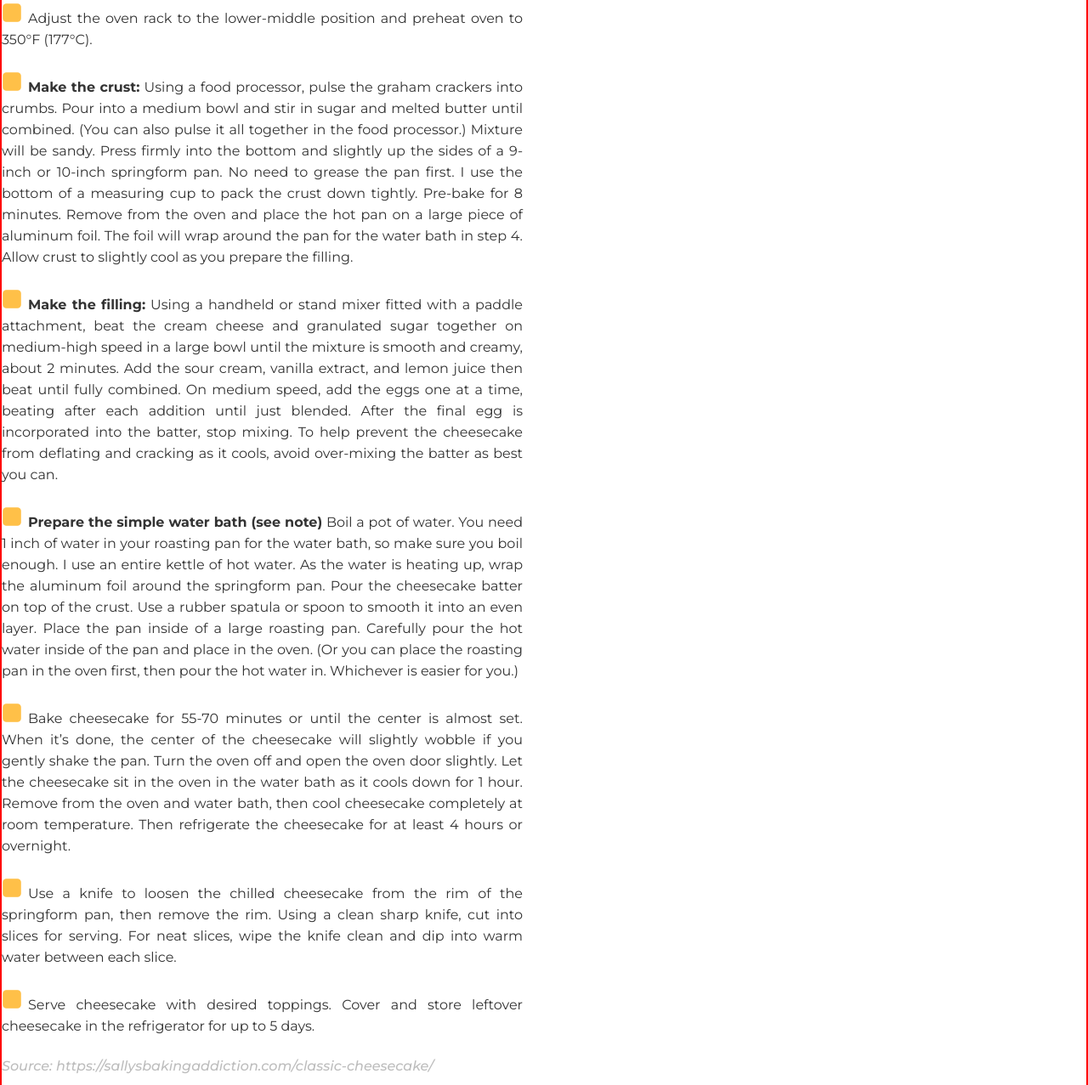
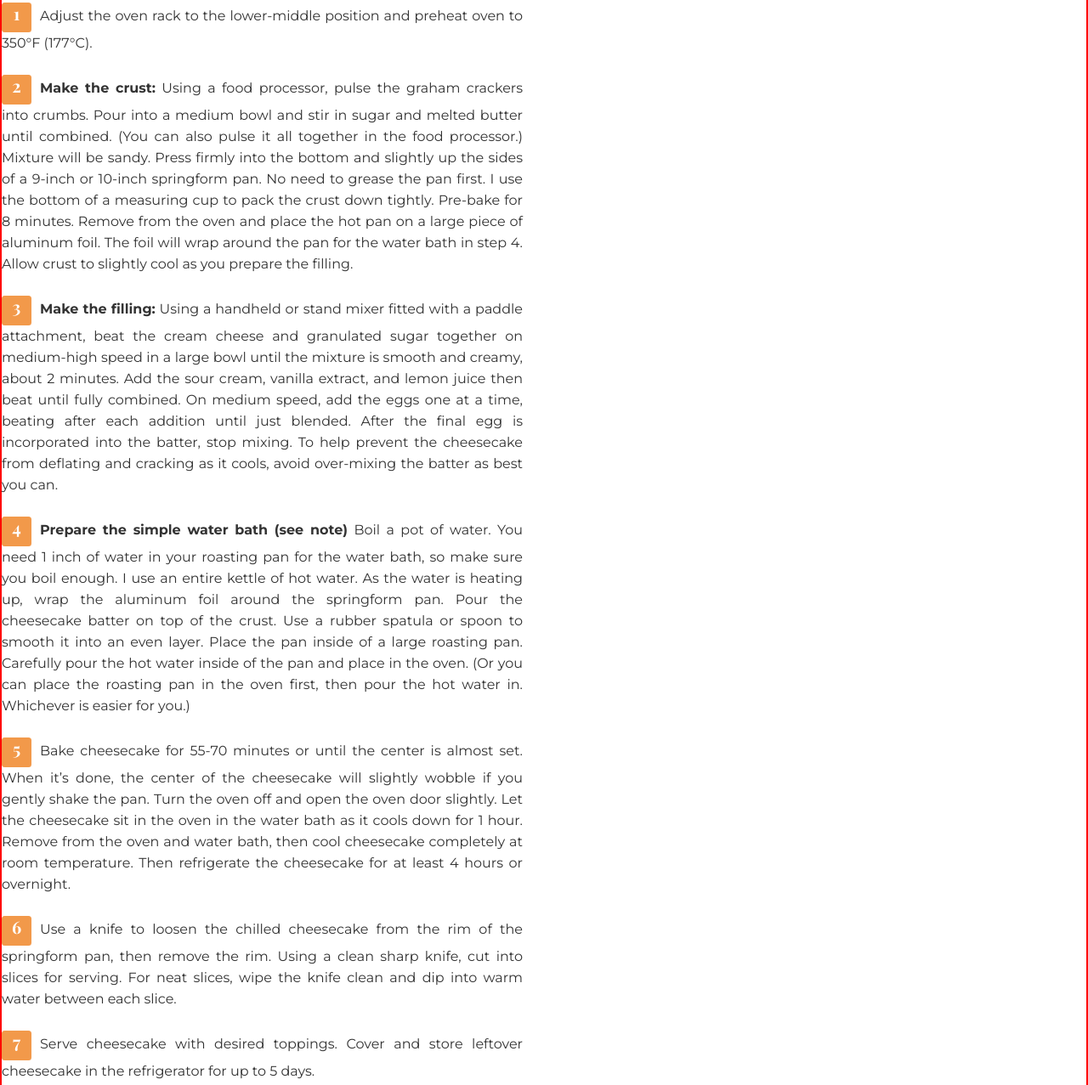
Before and after one commit to murilopita/recipe-page-master, a plain HTML site: page index.html in a window 1280 px wide. Shown: the part 1520-2797 px from the top of the page at 85% size. Drawn offline with nearby package versions, Linux system fonts and the light colour scheme; a web font is replaced by a local one.

Commit message:
Style List Completed

```diff
--- a/index.html
+++ b/index.html
@@ -63,17 +63,21 @@
 
       <h2>Instructions</h2>
 
-      <ol>
 
-        <li>Adjust the oven rack to the lower-middle position and preheat oven to 350°F (177°C).</li>
-        <li><strong>Make the crust:</strong> Using a food processor, pulse the graham crackers into crumbs. Pour into a medium bowl and stir in sugar and melted butter until combined. (You can also pulse it all together in the food processor.) Mixture will be sandy. Press firmly into the bottom and slightly up the sides of a 9-inch or 10-inch springform pan. No need to grease the pan first. I use the bottom of a measuring cup to pack the crust down tightly. Pre-bake for 8 minutes. Remove from the oven and place the hot pan on a large piece of aluminum foil. The foil will wrap around the pan for the water bath in step 4. Allow crust to slightly cool as you prepare the filling.</li>
-        <li><strong>Make the filling:</strong> Using a handheld or stand mixer fitted with a paddle attachment, beat the cream cheese and granulated sugar together on medium-high speed in a large bowl until the mixture is smooth and creamy, about 2 minutes. Add the sour cream, vanilla extract, and lemon juice then beat until fully combined. On medium speed, add the eggs one at a time, beating after each addition until just blended. After the final egg is incorporated into the batter, stop mixing. To help prevent the cheesecake from deflating and cracking as it cools, avoid over-mixing the batter as best you can.</li>
-        <li><strong>Prepare the simple water bath (see note)</strong> Boil a pot of water. You need 1 inch of water in your roasting pan for the water bath, so make sure you boil enough. I use an entire kettle of hot water. As the water is heating up, wrap the aluminum foil around the springform pan. Pour the cheesecake batter on top of the crust. Use a rubber spatula or spoon to smooth it into an even layer. Place the pan inside of a large roasting pan. Carefully pour the hot water inside of the pan and place in the oven. (Or you can place the roasting pan in the oven first, then pour the hot water in. Whichever is easier for you.)</li>
-        <li>Bake cheesecake for 55-70 minutes or until the center is almost set. When it’s done, the center of the cheesecake will slightly wobble if you gently shake the pan. Turn the oven off and open the oven door slightly. Let the cheesecake sit in the oven in the water bath as it cools down for 1 hour. Remove from the oven and water bath, then cool cheesecake completely at room temperature. Then refrigerate the cheesecake for at least 4 hours or overnight.</li>
-        <li>Use a knife to loosen the chilled cheesecake from the rim of the springform pan, then remove the rim. Using a clean sharp knife, cut into slices for serving. For neat slices, wipe the knife clean and dip into warm water between each slice.</li>
-        <li>Serve cheesecake with desired toppings. Cover and store leftover cheesecake in the refrigerator for up to 5 days.</li>
+      <p>Adjust the oven rack to the lower-middle position and preheat oven to 350°F (177°C).</p>
 
-      </ol>
+      <p><strong>Make the crust:</strong> Using a food processor, pulse the graham crackers into crumbs. Pour into a medium bowl and stir in sugar and melted butter until combined. (You can also pulse it all together in the food processor.) Mixture will be sandy. Press firmly into the bottom and slightly up the sides of a 9-inch or 10-inch springform pan. No need to grease the pan first. I use the bottom of a measuring cup to pack the crust down tightly. Pre-bake for 8 minutes. Remove from the oven and place the hot pan on a large piece of aluminum foil. The foil will wrap around the pan for the water bath in step 4. Allow crust to slightly cool as you prepare the filling.</p>
+
+      <p><strong>Make the filling:</strong> Using a handheld or stand mixer fitted with a paddle attachment, beat the cream cheese and granulated sugar together on medium-high speed in a large bowl until the mixture is smooth and creamy, about 2 minutes. Add the sour cream, vanilla extract, and lemon juice then beat until fully combined. On medium speed, add the eggs one at a time, beating after each addition until just blended. After the final egg is incorporated into the batter, stop mixing. To help prevent the cheesecake from deflating and cracking as it cools, avoid over-mixing the batter as best you can.</p>
+
+      <p><strong>Prepare the simple water bath (see note)</strong> Boil a pot of water. You need 1 inch of water in your roasting pan for the water bath, so make sure you boil enough. I use an entire kettle of hot water. As the water is heating up, wrap the aluminum foil around the springform pan. Pour the cheesecake batter on top of the crust. Use a rubber spatula or spoon to smooth it into an even layer. Place the pan inside of a large roasting pan. Carefully pour the hot water inside of the pan and place in the oven. (Or you can place the roasting pan in the oven first, then pour the hot water in. Whichever is easier for you.)</p>
+
+      <p>Bake cheesecake for 55-70 minutes or until the center is almost set. When it’s done, the center of the cheesecake will slightly wobble if you gently shake the pan. Turn the oven off and open the oven door slightly. Let the cheesecake sit in the oven in the water bath as it cools down for 1 hour. Remove from the oven and water bath, then cool cheesecake completely at room temperature. Then refrigerate the cheesecake for at least 4 hours or overnight.</p>
+
+      <p>Use a knife to loosen the chilled cheesecake from the rim of the springform pan, then remove the rim. Using a clean sharp knife, cut into slices for serving. For neat slices, wipe the knife clean and dip into warm water between each slice.</p>
+
+      <p>Serve cheesecake with desired toppings. Cover and store leftover cheesecake in the refrigerator for up to 5 days.</p>
+
 
       <cite>Source: https://sallysbakingaddiction.com/classic-cheesecake/</cite>
 
--- a/style/style.css
+++ b/style/style.css
@@ -16,6 +16,8 @@ body{
     font-size: 1.6rem;
 
     border: 2px solid red; /* LINHA GUIA, APAGAR DEPOIS */
+
+    counter-reset: list-number;
 
 }
 
@@ -44,6 +46,11 @@ header p{
     margin-top: 1.0rem;
     margin-bottom: 5.0rem;
 
+}
+
+header p::before{
+    content: url(../assets/6dots.svg);
+    margin-left:
 }
 
 main{
@@ -111,7 +118,8 @@ main{
     margin-bottom: 2.5rem;
 }
 
-.instructions ol li{
+.instructions p{
+
     font-weight: 400;
     font-size: 1.6rem;
     line-height: 2.5rem;
@@ -121,7 +129,24 @@ main{
     margin-bottom: 2.5rem;
 
     list-style-position: inside;
-    list-style-image: url(../assets/square-color.png);
+}
+
+.instructions p::before{
+    counter-increment: list-number;
+    content:counter(list-number);
+
+    font-family: 'Playfair Display', serif;
+    margin-right: 1rem;
+    width:35px;
+    height:35px;
+    display:inline-flex;
+    text-align: center;
+    justify-content: center;
+    font-size:2.0rem;
+    background-color:#F2994A;
+    border-radius:10%;
+    color:#fff;
+
 }
 
 .instructions cite{
```
